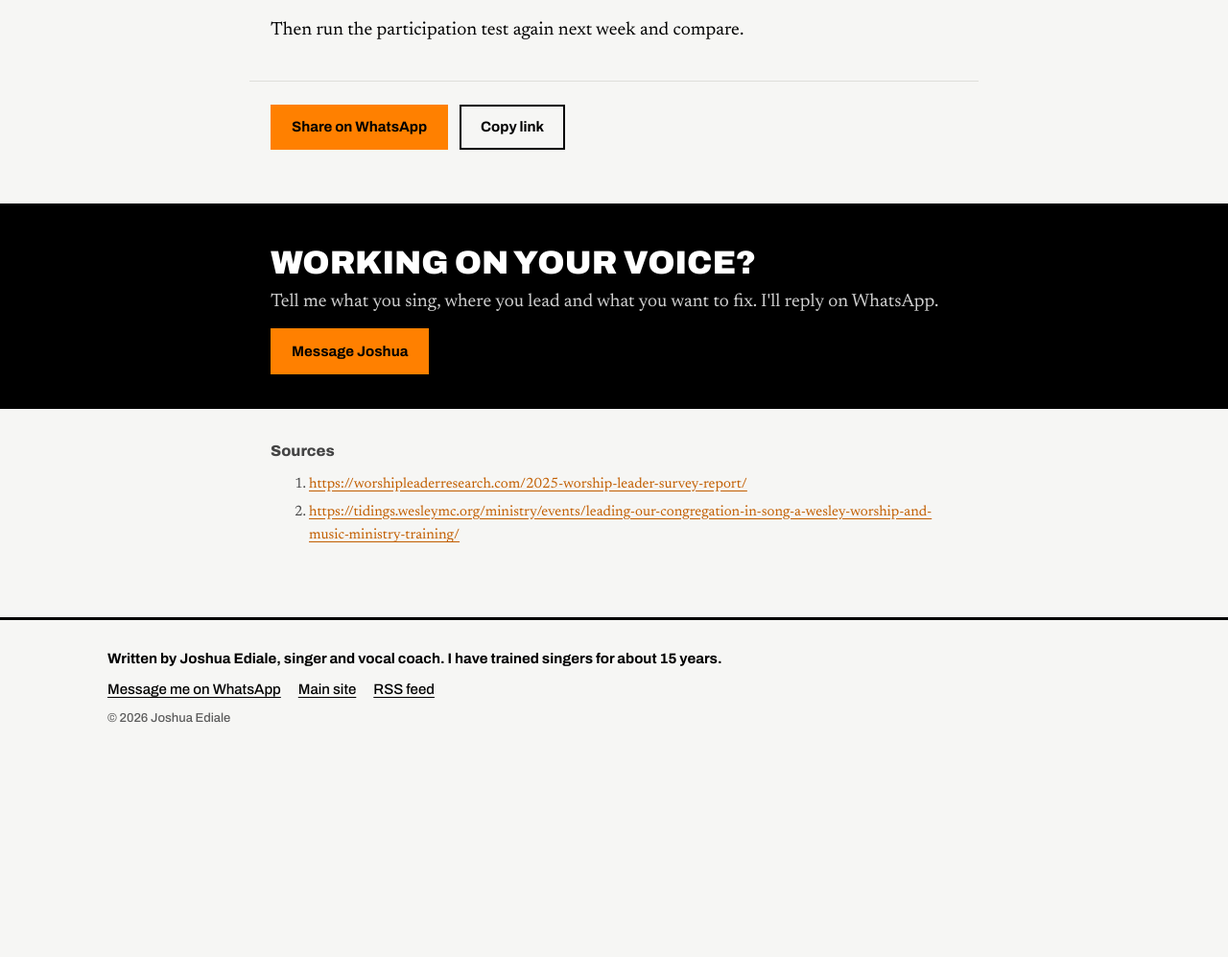
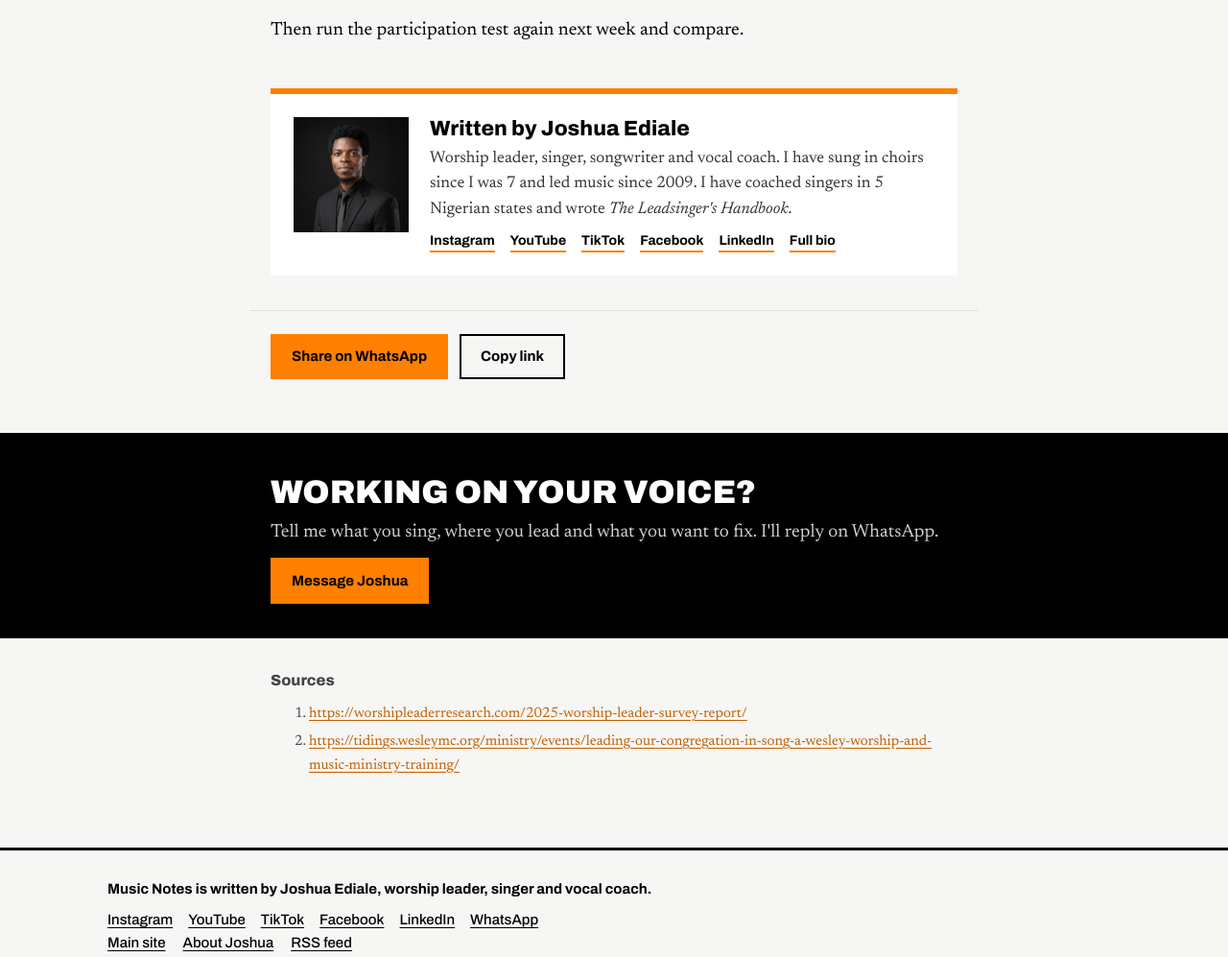
Before and after one commit to joshmovies/blog, an Eleventy site: page src/posts/congregation-is-not-your-audience.md in a window 1280 px wide. Shown: the part 3689-4686 px from the top of the page at 96% size. Before the commit the page ends 4500 px from the top, so only its background shows below. Built offline with nearby package versions, Linux system fonts and the light colour scheme; Eleventy itself is replaced by a stand-in of ours; files that its build step writes are made by us from their sources.

Commit message:
About-the-author box under every post; social links in footer
Co-Authored-By: Claude Opus 5.5 <noreply@anthropic.com>
Claude-Session: https://claude.ai/code/session_01MeDHeocigqQU5qW21fPv12

```diff
--- a/src/_data/site.json
+++ b/src/_data/site.json
@@ -4,5 +4,13 @@
   "tagline": "Practical notes for singers, lead vocalists and worship leaders.",
   "author": "Joshua Ediale",
   "main": "https://joshuaediale.com",
-  "whatsapp": "https://wa.me/2348033526529"
+  "about": "https://joshuaediale.com/about",
+  "whatsapp": "https://wa.me/2348033526529",
+  "socials": [
+    { "name": "Instagram", "url": "https://www.instagram.com/joshuaedialeofficial" },
+    { "name": "YouTube", "url": "https://www.youtube.com/@joshuaediale" },
+    { "name": "TikTok", "url": "https://www.tiktok.com/@joshuaediale" },
+    { "name": "Facebook", "url": "https://www.facebook.com/iamjoshuaediale" },
+    { "name": "LinkedIn", "url": "https://www.linkedin.com/in/joshuaediale" }
+  ]
 }
--- /dev/null
+++ b/src/_includes/author.njk
@@ -0,0 +1,8 @@
+<section class="author" aria-labelledby="about-author">
+  <img src="/joshua.png" width="120" height="120" alt="Joshua Ediale" loading="lazy">
+  <div>
+    <h2 id="about-author">Written by Joshua Ediale</h2>
+    <p>Worship leader, singer, songwriter and vocal coach. I have sung in choirs since I was 7 and led music since 2009. I have coached singers in 5 Nigerian states and wrote <em>The Leadsinger's Handbook</em>.</p>
+    <p class="links">{% for s in site.socials %}<a href="{{ s.url }}" rel="me noopener" target="_blank">{{ s.name }}</a>{% endfor %}<a href="{{ site.about }}">Full bio</a></p>
+  </div>
+</section>
--- a/src/_includes/base.njk
+++ b/src/_includes/base.njk
@@ -14,7 +14,7 @@
 <meta property="og:image" content="{{ site.url }}{% if slug %}/posts/{{ slug }}/cover.png{% else %}/cover.png{% endif %}">
 <meta property="og:image:width" content="1200"><meta property="og:image:height" content="630">
 <meta name="twitter:card" content="summary_large_image">
-<meta name="theme-color" content="#000000">
+<link rel="me" href="https://www.instagram.com/joshuaedialeofficial"><meta name="theme-color" content="#000000">
 <link rel="alternate" type="application/rss+xml" title="{{ site.title }}" href="/feed.xml">
 <link rel="icon" href="/favicon.svg" type="image/svg+xml">
 <link rel="preconnect" href="https://fonts.googleapis.com"><link rel="preconnect" href="https://fonts.gstatic.com" crossorigin>
@@ -31,8 +31,9 @@
 {{ content | safe }}
 </main>
 <footer class="foot"><div class="in">
-  <p class="sig">Written by Joshua Ediale, singer and vocal coach. I have trained singers for about 15 years.</p>
-  <p><a href="{{ site.whatsapp }}">Message me on WhatsApp</a><a href="{{ site.main }}">Main site</a><a href="/feed.xml">RSS feed</a></p>
+  <p class="sig">Music Notes is written by Joshua Ediale, worship leader, singer and vocal coach.</p>
+  <p class="soc">{% for x in site.socials %}<a href="{{ x.url }}" rel="me noopener" target="_blank">{{ x.name }}</a>{% endfor %}<a href="{{ site.whatsapp }}">WhatsApp</a></p>
+  <p><a href="{{ site.main }}">Main site</a><a href="{{ site.about }}">About Joshua</a><a href="/feed.xml">RSS feed</a></p>
   <p class="small">© {{ "" | year }} Joshua Ediale</p>
 </div></footer>
 </body>
--- a/src/_includes/post.njk
+++ b/src/_includes/post.njk
@@ -11,6 +11,7 @@ layout: base.njk
   <div class="in body">
     {{ content | safe }}
   </div>
+  <div class="in">{% include "author.njk" %}</div>
   <div class="in share">
     <a class="btn pri" href="https://wa.me/?text={{ (title + ' ' + site.url + page.url) | encode }}">Share on WhatsApp</a>
     <button class="btn" type="button" data-copy>Copy link</button>
--- a/src/static/style.css
+++ b/src/static/style.css
@@ -63,6 +63,14 @@ svg{display:block;width:100%;height:auto}
 .body blockquote{margin:40px 0;padding:0;border:0;font:800 clamp(28px,4.4vw,40px)/1.12 var(--display);color:var(--black)}
 .body blockquote p::before{content:"";display:block;width:64px;height:6px;background:var(--orange);margin-bottom:18px}
 .body ul{padding-left:1.1em}.body li{margin:6px 0}.body li::marker{color:var(--orange)}
+ .author{display:grid;grid-template-columns:120px 1fr;gap:22px;align-items:start;margin-top:44px;padding:24px;background:var(--white);border-top:6px solid var(--orange)}
+.author img{width:120px;height:120px;object-fit:cover;filter:grayscale(.15)}
+.author h2{margin:0 0 6px;font:800 22px/1.15 var(--display)}
+.author p{margin:0 0 12px;font-size:17px;line-height:1.55;color:#333}
+.author .links,.foot .soc{display:flex;flex-wrap:wrap;gap:8px 16px;margin:0}
+.author .links a{font:700 14px/1 var(--display);color:var(--black);text-decoration:none;border-bottom:2px solid var(--orange);padding-bottom:3px}
+.author .links a:hover{color:var(--orange-dark)}
+.foot .soc a{margin-right:0}
 .share{display:flex;flex-wrap:wrap;gap:12px;margin-top:36px;padding-top:24px;border-top:1px solid var(--line)}
 .btn{font:700 15px/1 var(--display);padding:14px 20px;border:2px solid var(--black);background:transparent;color:var(--black);text-decoration:none;cursor:pointer}
 .btn.pri{background:var(--orange);border-color:var(--orange);color:var(--black)}
@@ -84,6 +92,7 @@ svg{display:block;width:100%;height:auto}
 @media (max-width:800px){
   .feat{grid-template-columns:1fr;gap:22px;margin-top:24px}.feat .cover{margin-top:-52px}
   .rows a{grid-template-columns:110px 1fr;gap:16px}
+  .author{grid-template-columns:1fr;gap:14px;padding:20px}.author img{width:88px;height:88px}
   .rows strong{font-size:19px}.rows .d{display:none}
   .bar nav a:last-child{display:none}
   body{font-size:18px}.lead{font-size:20px}
```
Also changed, not shown: src/static/joshua.png (added).
